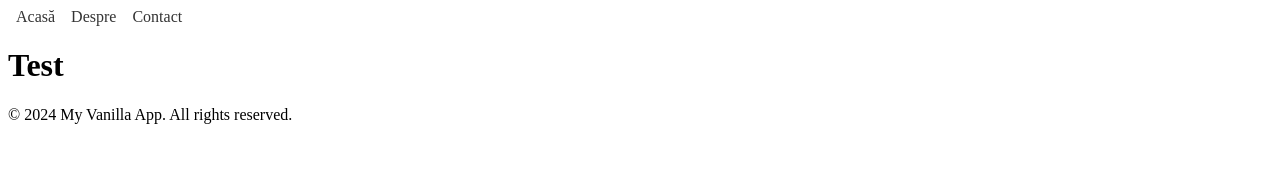
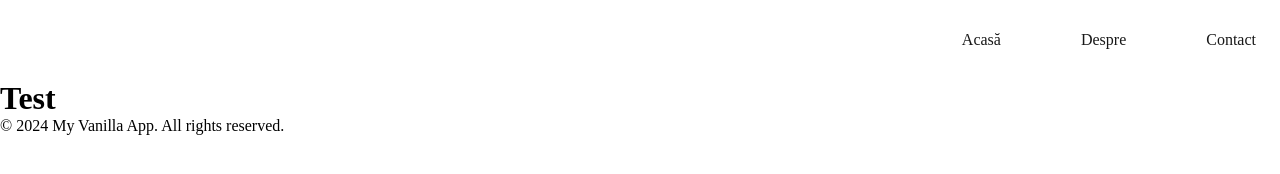
Before and after one commit to galdaniel9620/vanilla-js-template, a website built with Vite: page index.html in a window 1280 px wide. Built offline with nearby package versions, Linux system fonts and the light colour scheme.

Commit message:
finish layout

```diff
--- a/index.html
+++ b/index.html
@@ -7,7 +7,9 @@
     <title>Vite App</title>
   </head>
   <body>
-    <div id="app"></div>
+    <nav id="nav" class="inner"></nav>
+    <main id="app"></main>
+    <footer id="footer"></footer>
     <script type="module" src="src/script/utils/main.js"></script>
   </body>
 </html>
--- a/src/script/ui/NavBar.js
+++ b/src/script/ui/NavBar.js
@@ -1,6 +1,6 @@
-export default Navbar
+export default NavBar
 
-function Navbar () {
+function NavBar () {
     const navLinks = [
             'Acasă',
             'Despre',
@@ -8,10 +8,10 @@ function Navbar () {
         ]
 
     const linksHTML = navLinks.map(link =>
-        `<a href="javascript:(void)}" data-link>${link}</a>`
+        `<li><a href="javascript:(void)}" data-link>${link}</a></li>`
     ).join('')
 
-    return `<nav>
-          ${linksHTML}
-    </nav>`
+    return `<ul>
+            ${linksHTML}
+        </ul>`
 }
--- a/src/script/utils/router.js
+++ b/src/script/utils/router.js
@@ -1,7 +1,7 @@
-import Header from '../components/Header.js';
+import NavBar from '../ui/NavBar.js';
 import Footer from '../components/Footer.js';
-import NotFound from '../../pages/notfound/NotFound.js';
-import Home from '../../pages/home/home.js';
+import NotFound from '../pages/notfound/NotFound.js';
+import Home from '../pages/home/home.js';
 
 const routes = {
     '/': Home,
@@ -9,6 +9,9 @@ const routes = {
 
   function router() {
     const app = document.querySelector('#app');
+    const nav = document.querySelector('#nav');
+    const footer = document.querySelector('#footer');
+
     const page = routes[location.pathname] || NotFound;
 
     if (page === NotFound) {
@@ -16,11 +19,9 @@ const routes = {
         ${page()}
       `;
     } else {
-      app.innerHTML = `
-        ${Header()}
-        ${page()}
-        ${Footer()}
-      `;
+      nav.innerHTML = `${NavBar()}`
+      app.innerHTML = `${page()}`;
+      footer.innerHTML = `${Footer()}`;
     }
 
     // Add active class to current nav item
--- a/src/style/abstracts/_index.scss
+++ b/src/style/abstracts/_index.scss
@@ -1,4 +1,8 @@
 @forward 'variables';
+@forward 'resets';
+@forward 'utilities';
+@forward 'mixins';
+
 // @forward 'functions';
 // @forward 'placeholders';
 // @forward 'mixins';
--- /dev/null
+++ b/src/style/abstracts/_mixins.scss
@@ -0,0 +1,6 @@
+@use "variables" as *;
+
+@mixin flex-column {
+    display: flex;
+    flex-direction: column;
+}
--- /dev/null
+++ b/src/style/abstracts/_resets.scss
@@ -0,0 +1,13 @@
+*{
+    margin: 0;
+    padding: 0;
+    box-sizing: border-box;
+}
+
+a {
+    text-decoration: unset;
+}
+
+ul {
+    list-style: none;
+}
--- /dev/null
+++ b/src/style/abstracts/_utilities.scss
@@ -0,0 +1,25 @@
+@use "variables" as *;
+
+body {
+    display: flex;
+    flex-direction: column;
+    width: 100%;
+}
+
+#app {
+    display: flex;
+    flex-direction: column;
+    width: 100%;
+}
+
+.inner {
+    max-width: $inner;
+    width: 100%;
+    margin: 0 auto;
+    padding: $size * 8 $size * 3;
+}
+
+a {
+    color: $primary-color;
+    font-weight: 500;
+}
--- a/src/style/abstracts/_variables.scss
+++ b/src/style/abstracts/_variables.scss
@@ -1,10 +1,10 @@
 // Colors
-$primary-color: #4A90E2;  // Assuming a blue color scheme based on the psychology theme
+$primary-color: #193058;  // Assuming a blue color scheme based on the psychology theme
 $secondary-color: #F5A623;  // A warm accent color
-$text-color: #333333;
+$text-color: #181818;
 $background-color: #FFFFFF;
 $light-gray: #F5F5F5;
-$dark-gray: #4A4A4A;
+$dark-gray: #454545;
 
 $size: 8px;
 
@@ -16,6 +16,15 @@ $font-size-xxlarge: 32px;
 
 $line-height-base: 1.5;
 $line-height-heading: 1.2;
+
+$h1: 64px;
+$h2: 36px;
+$h3: 24px;
+$h4: 16px;
+
+// Width sizeing
+$inner: 1280px;
+$nav-height: 80px;
 
 // Spacing
 $spacing-small: 8px;
@@ -48,11 +57,11 @@ $hero-section-min-height: 600px;
 
 $breakpoints: (
     // Mobile
-    "425": 425px,
+    "xs": 425px,
     // Tablets
-    "768": 768px,
-    "1024": 1024px,
+    "sm": 768px,
+    "md": 1024px,
     // Computers (Laptops/Desktops)
-    "1280": 1280px,
-    "1440": 1440px,
+    "xl": 1280px,
+    "xxl": 1440px,
 );
--- /dev/null
+++ b/src/style/components/_buttons.scss
@@ -0,0 +1 @@
+@use "../abstracts" as *;
--- a/src/style/layouts/_nav.scss
+++ b/src/style/layouts/_nav.scss
@@ -4,9 +4,22 @@
 /* Navigation */
 
 nav {
+    height: $nav-height;
+    display: flex;
+    justify-content: flex-end;
+    align-items: center;
+
+    &.inner {
+        padding-block: unset;
+    }
+
+    ul {
+        display: flex;
+    }
+
     a {
         text-decoration: none;
         color: $text-color;
-        padding-inline: $size;
+        padding-inline-start: $size * 10;
     }
 }
--- a/src/style/style.scss
+++ b/src/style/style.scss
@@ -1 +1,2 @@
 @use "layouts" as *;
+@use "components" as *;
```
Also changed, not shown: src/script/pages/home/Home.js (renamed from src/pages/home/Home.js), src/script/pages/notfound/NotFound.js (renamed from src/pages/notfound/NotFound.js), src/style/components/_index.scss (added).
